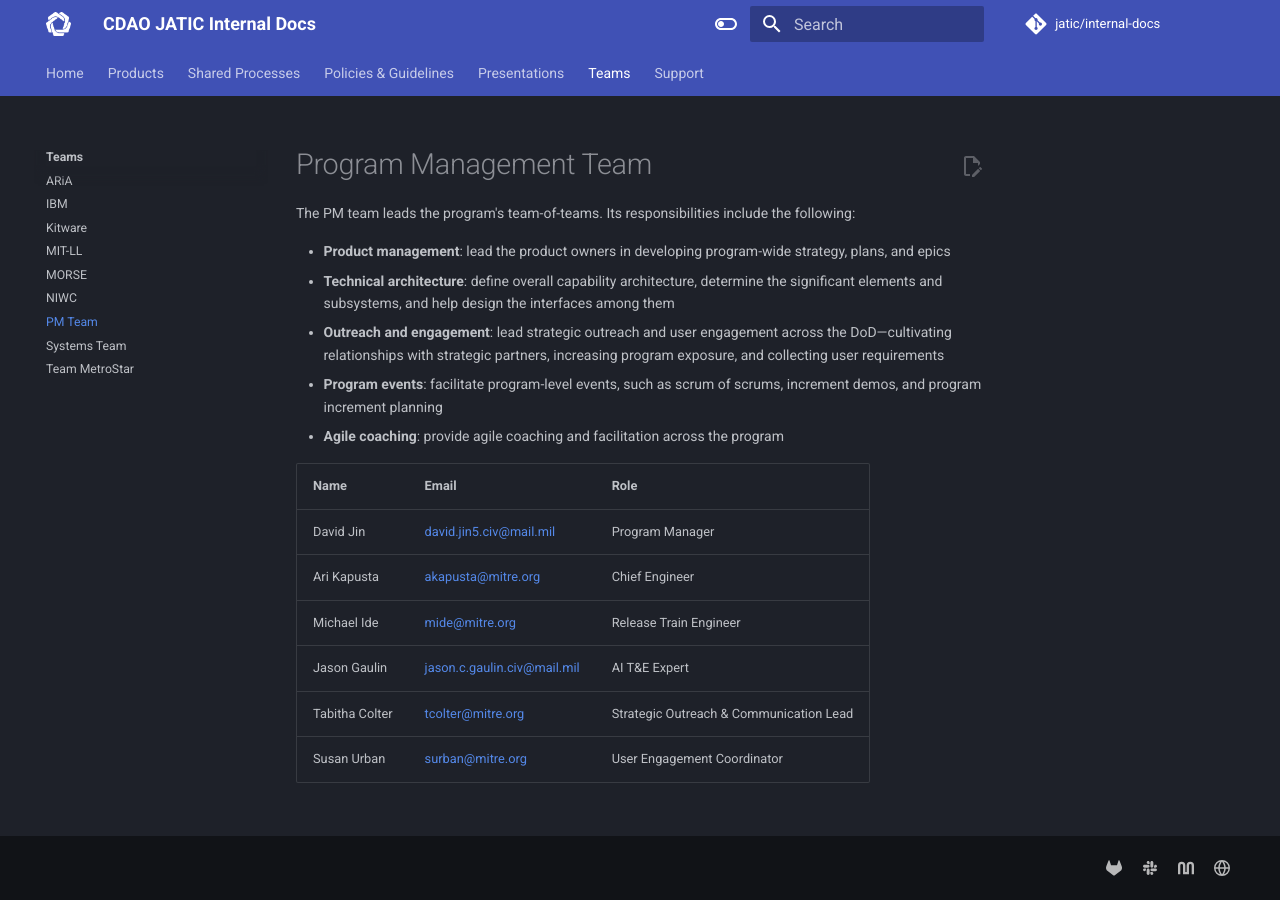
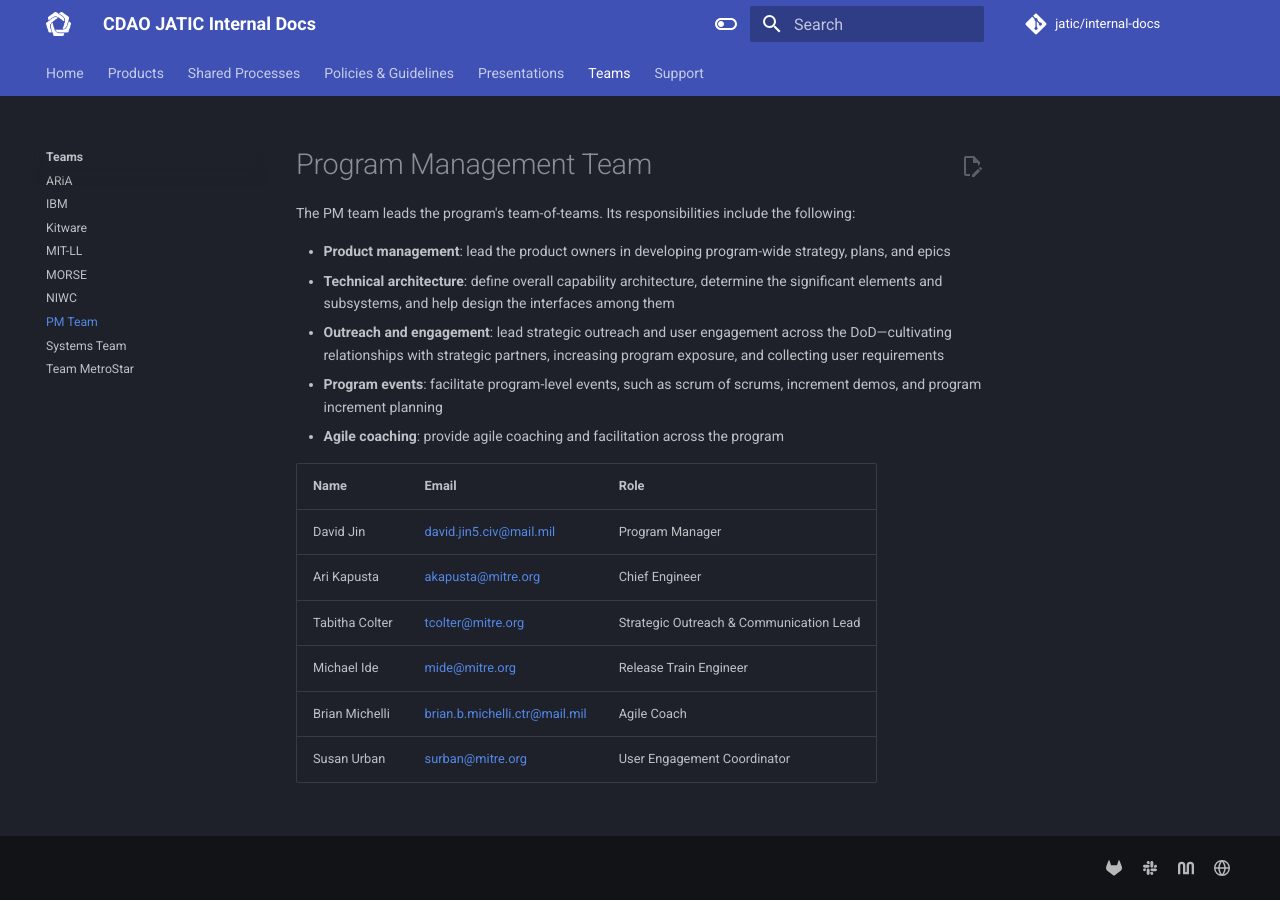
Before and after one commit to zheng0xd/JATIC-internal-docs, an MkDocs documentation site: the page built from docs/teams/pm.md, in a window 1280 px wide. Built offline with MkDocs 1.6.1 and Material for MkDocs 9.7.7, drawn with Linux system fonts in a browser that asks for light colours.

Commit message:
remove jason, add brian

```diff
--- a/docs/teams/pm.md
+++ b/docs/teams/pm.md
@@ -12,7 +12,7 @@
 | ---- | ----- | ---- |
 | David Jin | <david.jin5.civ@mail.mil> | Program Manager |
 | Ari Kapusta | <akapusta@mitre.org> | Chief Engineer |
+| Tabitha Colter | <tcolter@mitre.org> | Strategic Outreach & Communication Lead |
 | Michael Ide | <mide@mitre.org> | Release Train Engineer |
-| Jason Gaulin | <jason.c.gaulin.civ@mail.mil> | AI T&E Expert |
-| Tabitha Colter | <tcolter@mitre.org> | Strategic Outreach & Communication Lead |
+| Brian Michelli | <brian.b.michelli.ctr@mail.mil> | Agile Coach |
 | Susan Urban | <surban@mitre.org> | User Engagement Coordinator |
```
